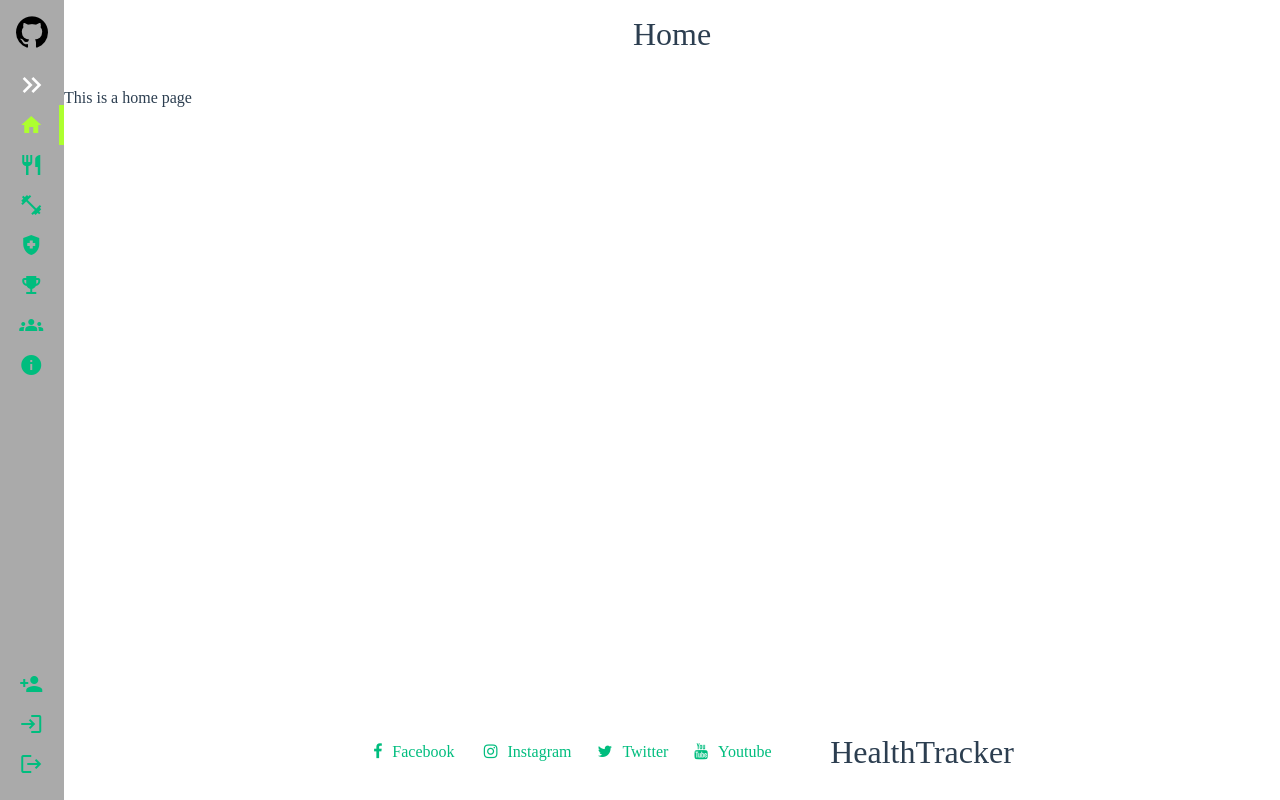
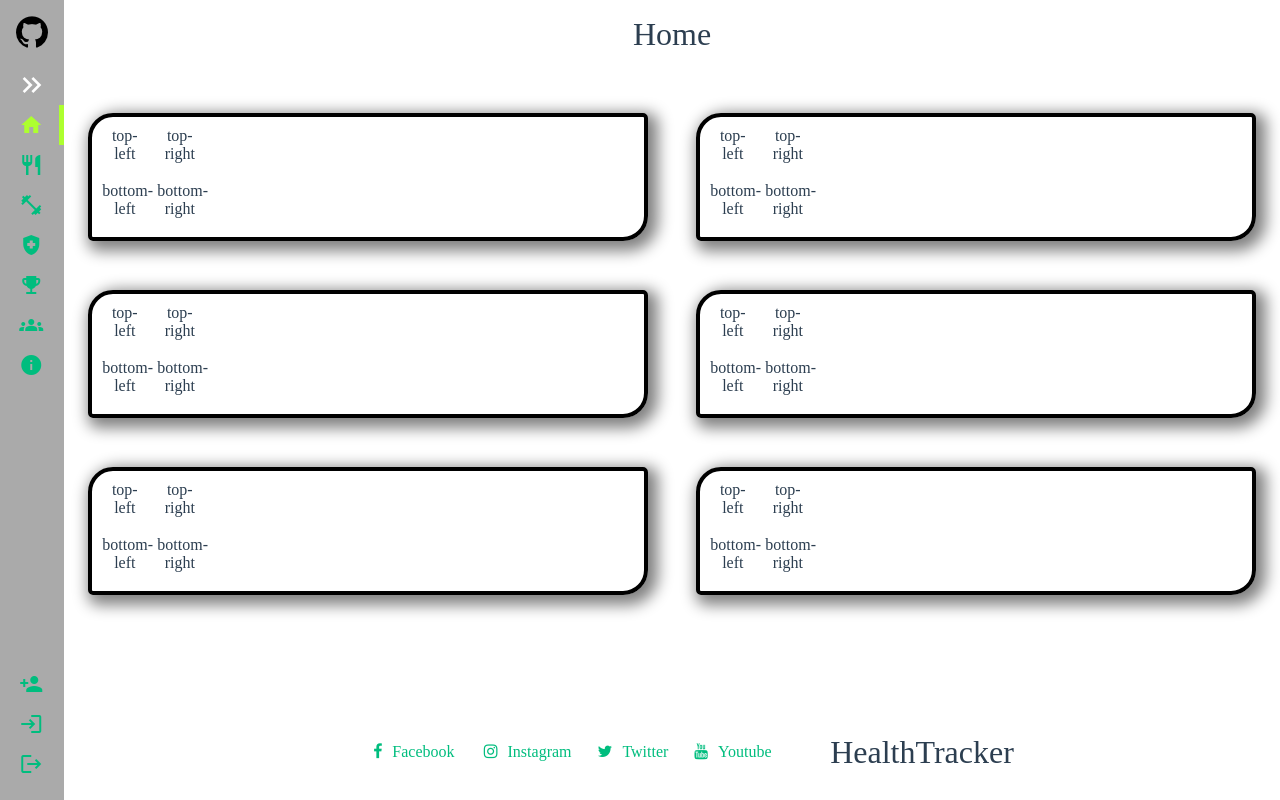
Before and after one commit to Hikareel/HealthTracker, a Vue app in the folder HealthTracker/healthtracker.client/: page / in a window 1280 px wide. Built offline with nearby package versions, Linux system fonts and the light colour scheme; what @vueform/vueform would draw is missing.

Commit message:
Home page Fields

```diff
--- a/HealthTracker/healthtracker.client/package.json
+++ b/HealthTracker/healthtracker.client/package.json
@@ -12,7 +12,7 @@
     "lint": "eslint . --ext .vue,.js,.jsx,.cjs,.mjs,.ts,.tsx,.cts,.mts --fix --ignore-path .gitignore"
   },
   "dependencies": {
-    "@vueform/vueform": "^1.7.3",
+    "@vueform/vueform": "^1.8.0",
     "axios": "^1.6.7",
     "vue": "^3.4.15",
     "vue-axios": "^3.5.2",
@@ -23,7 +23,7 @@
     "@tsconfig/node20": "^20.1.2",
     "@types/node": "^20.11.10",
     "@types/vue": "^2.0.0",
-    "@vitejs/plugin-vue": "^5.0.3",
+    "@vitejs/plugin-vue": "^5.0.4",
     "@vue/eslint-config-typescript": "^12.0.0",
     "@vue/tsconfig": "^0.5.1",
     "eslint": "^8.49.0",
@@ -31,7 +31,7 @@
     "npm-run-all2": "^6.1.1",
     "sass": "^1.71.0",
     "typescript": "~5.3.0",
-    "vite": "^5.0.11",
+    "vite": "^5.1.3",
     "vue-tsc": "^1.8.27"
   }
 }
--- a/HealthTracker/healthtracker.client/src/components/views/home/Home.vue
+++ b/HealthTracker/healthtracker.client/src/components/views/home/Home.vue
@@ -1,12 +1,35 @@
 <template>
   <main class="home-page">
-    <Header title="Home"/>
-    <p>This is a home page</p>
+    <Header title="Home" />
+    <div class="main-view">
+      <HomeMainField class="home-main-field"/>
+      <HomeMainField class="home-main-field"/>
+      <HomeMainField class="home-main-field"/>
+      <HomeMainField class="home-main-field"/>
+      <HomeMainField class="home-main-field"/>
+      <HomeMainField class="home-main-field"/>
+    </div>
+
   </main>
 </template>
 <script lang="ts" setup>
 import Header from '../../shared/header/Header.vue'
+import HomeMainField from './components/HomeMainField.vue'
 </script>
-<style>
+<style scope>
+.home-main-field {
+  margin: 4%;
+}
 
+.main-view {
+  display: grid;
+  text-align: center;
+  grid-template-columns: repeat(2, 1fr);
+}
+
+@media (max-width: 600px) {
+  .main-view {
+    grid-template-columns: 1fr;
+  }
+}
 </style>
--- /dev/null
+++ b/HealthTracker/healthtracker.client/src/components/views/home/components/HomeMainField.vue
@@ -0,0 +1,55 @@
+<template>
+    <main>
+        <div class="border">
+            <div class="main-box">
+                <div class="top-left">top-left</div>
+                <div class="top-right">top-right</div>
+                <div class="bottom-left">bottom-left</div>
+                <div class="bottom-right">bottom-right</div>
+            </div>
+        </div>
+    </main>
+</template>
+
+<script>
+</script>
+<style lang="scss" scope>
+.border {
+    padding: 10px;
+    border-radius: 25px 5px;
+    border: 4px solid #000000;
+    -webkit-box-shadow:5px 5px 15px 5px #ffffff;
+    -moz-box-shadow:5px 5px 15px 5px #ffffff;
+    box-shadow:5px 5px 15px 5px #808080;
+}
+
+.main-box {
+    position: relative;
+    width: 100px;
+    height: 100px;
+    display: flex;
+    flex-wrap: wrap;
+    justify-content: space-between;
+}
+
+.main-box>div {
+    width: 45%;
+    height: 45%;
+}
+
+.top-left {
+    align-self: flex-start;
+}
+
+.top-right {
+    align-self: flex-start;
+}
+
+.bottom-left {
+    align-self: flex-end;
+}
+
+.bottom-right {
+    align-self: flex-end;
+}
+</style>
--- a/HealthTracker/healthtracker.client/vite.config.ts
+++ b/HealthTracker/healthtracker.client/vite.config.ts
@@ -6,35 +6,35 @@ import fs from 'fs';
 import path from 'path';
 import child_process from 'child_process';
 
-const baseFolder =
-    process.env.APPDATA !== undefined && process.env.APPDATA !== ''
-        ? `${process.env.APPDATA}/ASP.NET/https`
-        : `${process.env.HOME}/.aspnet/https`;
+// const baseFolder =
+//     process.env.APPDATA !== undefined && process.env.APPDATA !== ''
+//         ? `${process.env.APPDATA}/ASP.NET/https`
+//         : `${process.env.HOME}/.aspnet/https`;
 
-const certificateArg = process.argv.map(arg => arg.match(/--name=(?<value>.+)/i)).filter(Boolean)[0];
-const certificateName = certificateArg ? certificateArg.groups.value : "healthtracker.client";
+// const certificateArg = process.argv.map(arg => arg.match(/--name=(?<value>.+)/i)).filter(Boolean)[0];
+// const certificateName = certificateArg ? certificateArg.groups.value : "healthtracker.client";
 
-if (!certificateName) {
-    console.error('Invalid certificate name. Run this script in the context of an npm/yarn script or pass --name=<<app>> explicitly.')
-    process.exit(-1);
-}
+// if (!certificateName) {
+//     console.error('Invalid certificate name. Run this script in the context of an npm/yarn script or pass --name=<<app>> explicitly.')
+//     process.exit(-1);
+// }
 
-const certFilePath = path.join(baseFolder, `${certificateName}.pem`);
-const keyFilePath = path.join(baseFolder, `${certificateName}.key`);
+// const certFilePath = path.join(baseFolder, `${certificateName}.pem`);
+// const keyFilePath = path.join(baseFolder, `${certificateName}.key`);
 
-if (!fs.existsSync(certFilePath) || !fs.existsSync(keyFilePath)) {
-    if (0 !== child_process.spawnSync('dotnet', [
-        'dev-certs',
-        'https',
-        '--export-path',
-        certFilePath,
-        '--format',
-        'Pem',
-        '--no-password',
-    ], { stdio: 'inherit', }).status) {
-        throw new Error("Could not create certificate.");
-    }
-}
+// if (!fs.existsSync(certFilePath) || !fs.existsSync(keyFilePath)) {
+//     if (0 !== child_process.spawnSync('dotnet', [
+//         'dev-certs',
+//         'https',
+//         '--export-path',
+//         certFilePath,
+//         '--format',
+//         'Pem',
+//         '--no-password',
+//     ], { stdio: 'inherit', }).status) {
+//         throw new Error("Could not create certificate.");
+//     }
+// }
 
 // https://vitejs.dev/config/
 export default defineConfig({
@@ -53,9 +53,9 @@ export default defineConfig({
             }
         },
         port: 5173,
-        https: {
-            key: fs.readFileSync(keyFilePath),
-            cert: fs.readFileSync(certFilePath),
-        }
+        // https: {
+        //     key: fs.readFileSync(keyFilePath),
+        //     cert: fs.readFileSync(certFilePath),
+        // }
     }
 })
```
Also changed, not shown: HealthTracker/healthtracker.client/src/components/views/register/components/RegisterForm.vue (+21 -35 lines), 1 other file (tests, documents, lock files or other folders).
